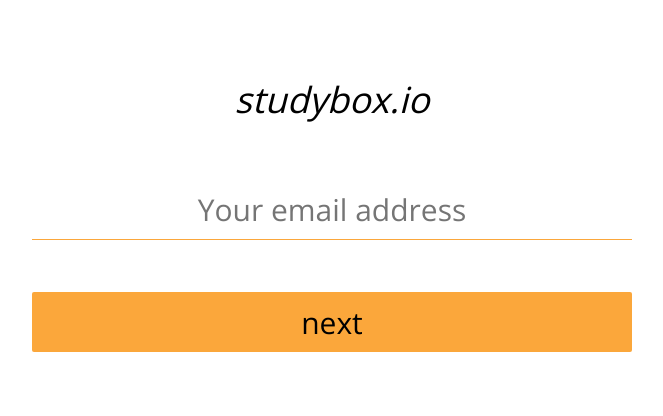
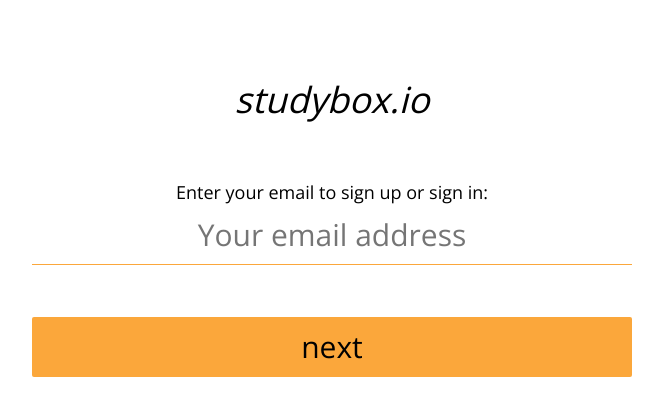
Before and after one commit to evoke365/webapp, a React (Create React App) app: page /login in a window 1280 px wide. Shown: the top 416 px of the page, without its empty margins (308-971 px from the left). Built offline with nearby package versions, Linux system fonts and the light colour scheme; what redux-axios-middleware, redux-burger-menu would draw is missing.

Commit message:
added instruction for sign in

```diff
--- a/public/css/index.css
+++ b/public/css/index.css
@@ -37,6 +37,7 @@
 
 .step-1 .container-email-and-button {
   margin-top: 50px;
+  text-align: center;
 }
 
 .step-1 .text-error {
--- a/src/containers/login/email.js
+++ b/src/containers/login/email.js
@@ -3,6 +3,7 @@
 
 const EmailContainer = ({onKeyDown, onChange, onNext, error}) => (
     <div className="container-email-and-button clearfix">
+          <p>Enter your email to sign up or sign in:</p>
           <input className={"_input"+(error === "" ? "" : " incorrect-input")} type="text" placeholder="Your email address" title="Use an email that is accessable on your mobile device."
           onKeyDown={onKeyDown}
           onChange={onChange} />
```
